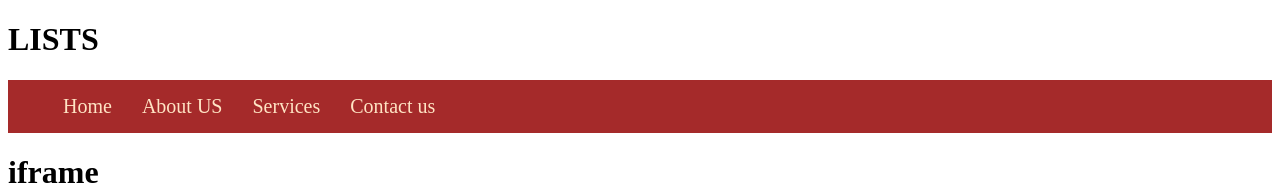
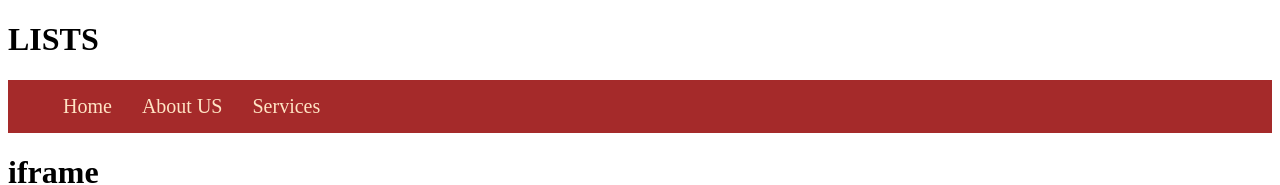
Before and after one commit to Aparna-015/HTML, a plain HTML site: page index.html in a window 1280 px wide. Shown: the top 185 px of the page. Drawn offline with Linux system fonts and the light colour scheme.

Commit message:
modified

```diff
--- a/index.html
+++ b/index.html
@@ -12,7 +12,6 @@
       <li> Home</li>
       <li>About US</li>
       <li>Services</li>
-      <li>Contact us</li>
 
 
     </ul>
```
